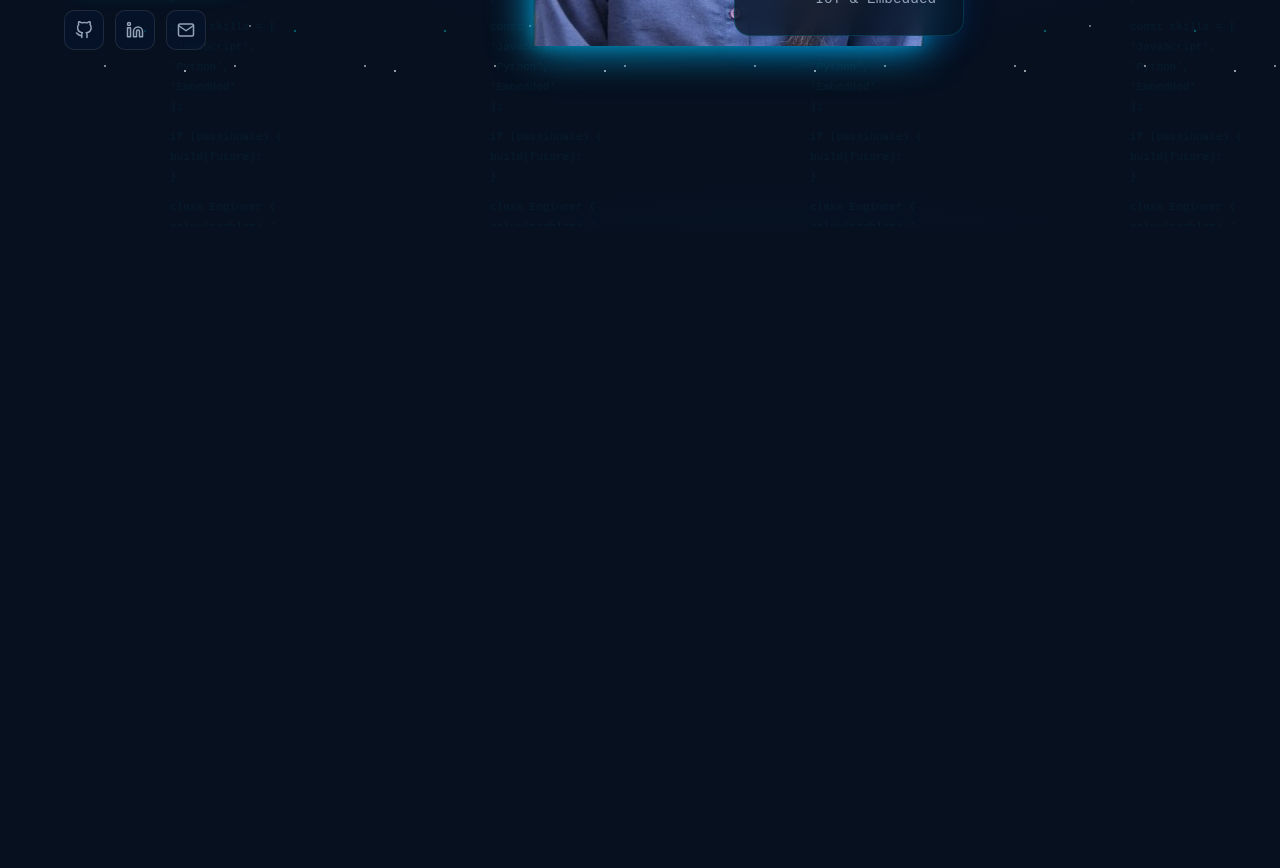
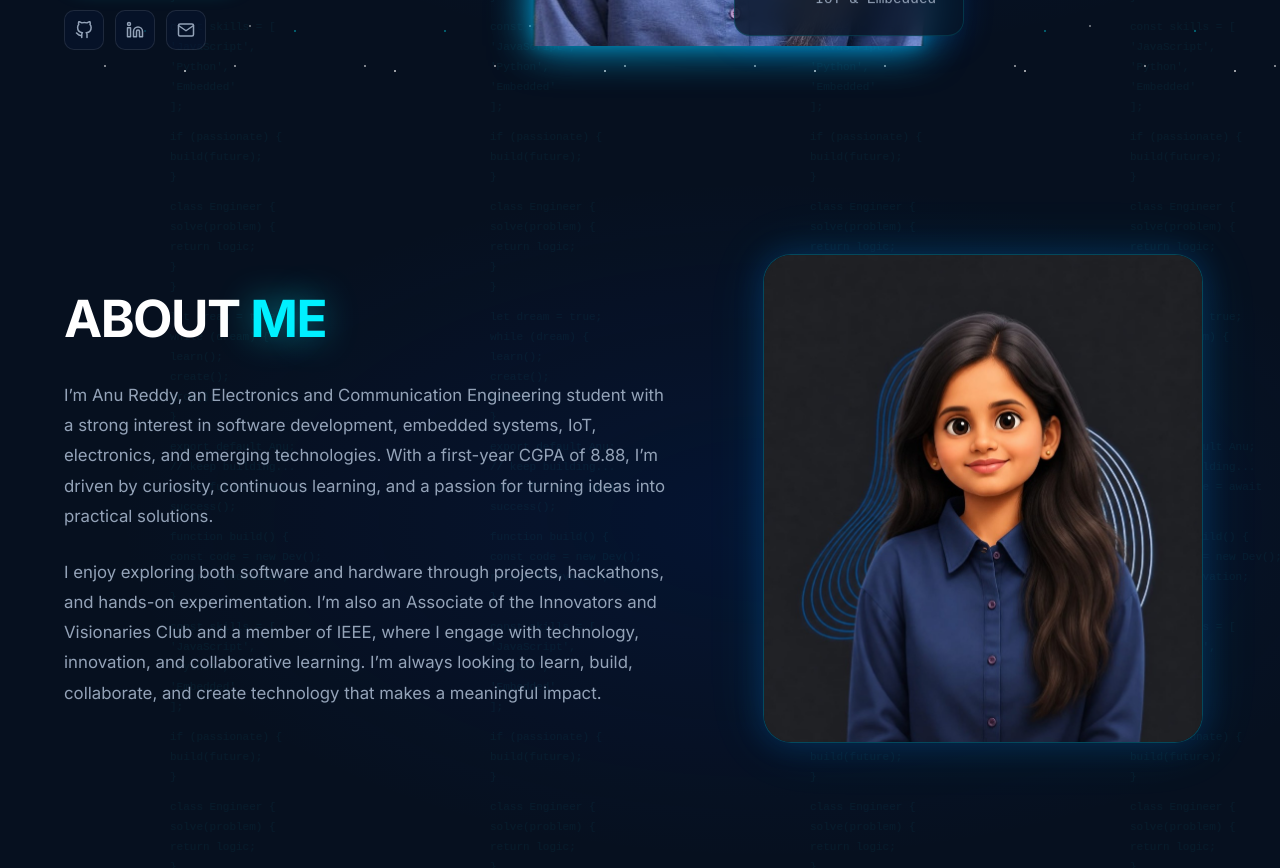
Before and after one commit to anureddyb20/anu, a Next.js app: page / in a window 1280 px wide. Shown: the part 680-1548 px from the top of the page. Before the commit the page ends 906 px from the top, so only its background shows below. Built offline with nearby package versions, Linux system fonts and the light colour scheme.

Commit message:
feat: implement home page layout with Navbar, HeroSection, and AboutSection components

```diff
--- a/src/app/page.tsx
+++ b/src/app/page.tsx
@@ -1,5 +1,6 @@
 import Navbar from '@/components/Navbar';
 import HeroSection from '@/components/HeroSection';
+import AboutSection from '@/components/AboutSection';
 
 import styles from './page.module.css';
 
@@ -8,8 +9,8 @@ export default function Home() {
     <main className={styles.main}>
       <Navbar />
       <HeroSection />
+      <AboutSection />
 
-      {/* Additional sections (Projects, Process, Testimonials, Contact) can be added here */}
       {/* Additional sections (Projects, Process, Testimonials, Contact) can be added here */}
       <div className={styles.spacer}></div>
     </main>
```
